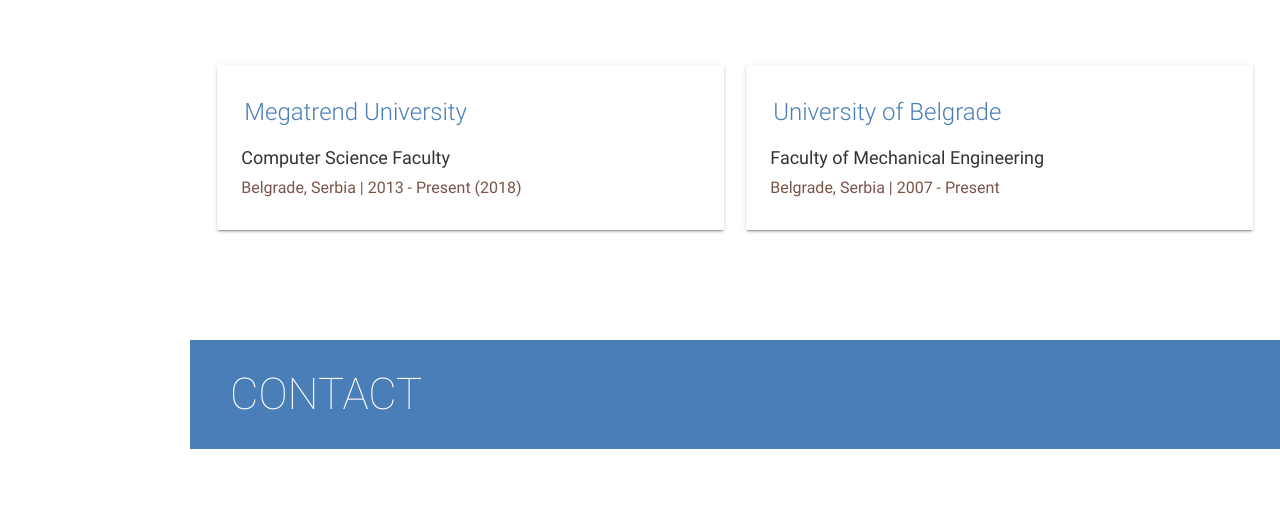
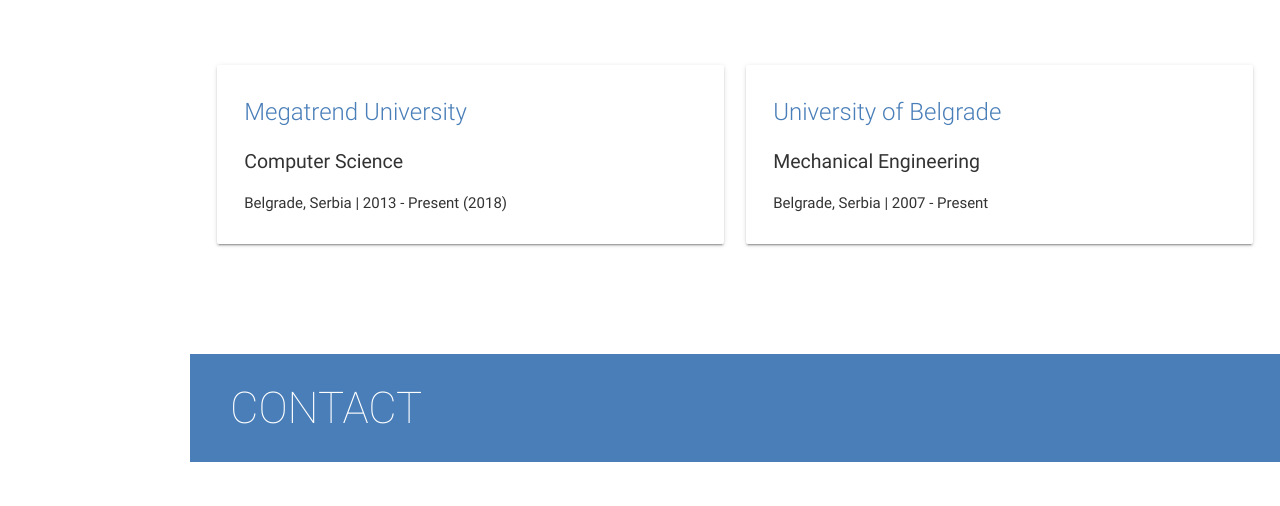
Before and after one commit to misho85/portfolio, a website: page index.html in a window 1280 px wide. Shown: the part 4798-5304 px from the top of the page. Drawn offline with nearby package versions, Linux system fonts and the light colour scheme.

Commit message:
update index. html

```diff
--- a/index.html
+++ b/index.html
@@ -448,8 +448,10 @@
                     <a href="" class="teal-text hoverline">Megatrend University</a>
                   </span>
                 </p>
-                <p style="font-size: 1.2rem">Computer Science Faculty</p>
-                <p class="brown-text">Belgrade, Serbia | 2013 - Present (2018)</p>
+                <div class="edu" style="padding: 3px 3px 0 3px; padding-top: 3px">
+                  <p style="font-size: 1.3rem; ">Computer Science</p>
+                  <p style="font-size: 1rem; padding-top: 1rem">Belgrade, Serbia | 2013 - Present (2018)</p>
+                </div>
               </div>
             </div>
           </div>
@@ -461,8 +463,10 @@
                     <a href="" class="teal-text hoverline">University of Belgrade</a>
                   </span>
                 </p>
-                <p style="font-size: 1.2rem">Faculty of Mechanical Engineering</p>
-                <p class="brown-text">Belgrade, Serbia | 2007 - Present</p>
+                <div class="edu" style="padding: 3px 3px 0 3px; padding-top: 3px">
+                <p style="font-size: 1.3rem">Mechanical Engineering</p>
+                <p  style="font-size: 1rem; padding-top: 1rem">Belgrade, Serbia | 2007 - Present</p>
+                </div>
               </div>
             </div>
           </div>
```
